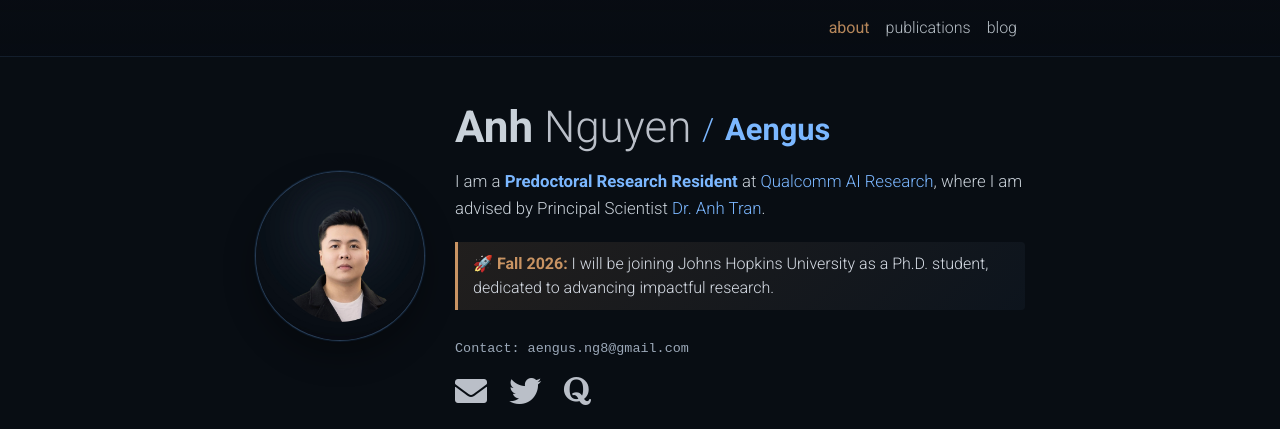
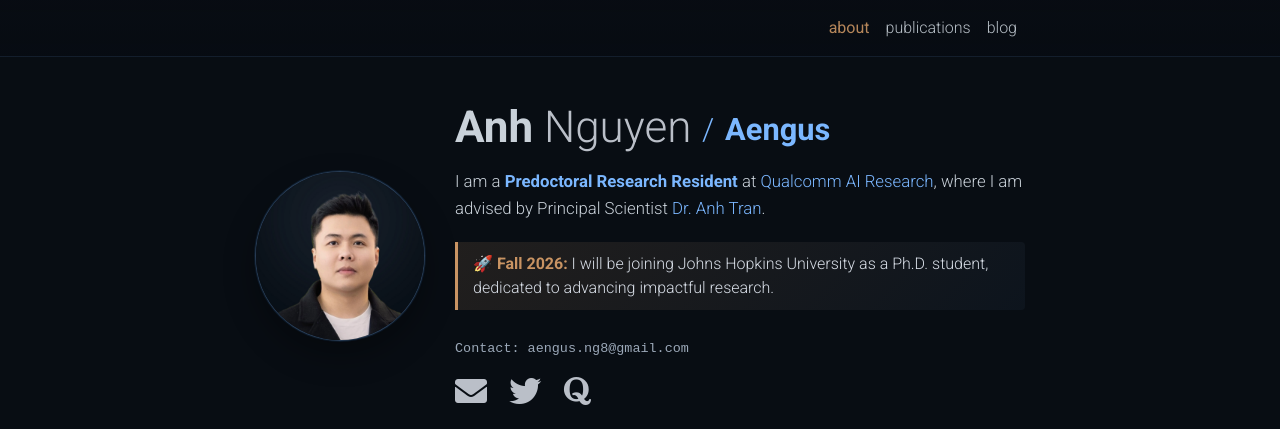
Before and after one commit to aengusng8/aengusng8.github.io, a Jekyll site: the page built from _pages/about.md, in a window 1280 px wide. Shown: the top 429 px of the page. Built offline with Jekyll 4.4.1, drawn with Linux system fonts in a browser that asks for light colours; comment, search, counter and statistics services are not loaded; a style sheet for code colours, icons or effects is not loaded.

Commit message:
Update profile avatar crop

```diff
--- a/_sass/_layout.scss
+++ b/_sass/_layout.scss
@@ -99,8 +99,9 @@
     width: 100%;
     height: 100%;
     object-fit: cover;
-    object-position: center center;
+    object-position: center 48%;
     border-radius: 0;
+    transform: scale(1.34);
   }
 }
 
```
Also changed, not shown: assets/img/profile.png.
